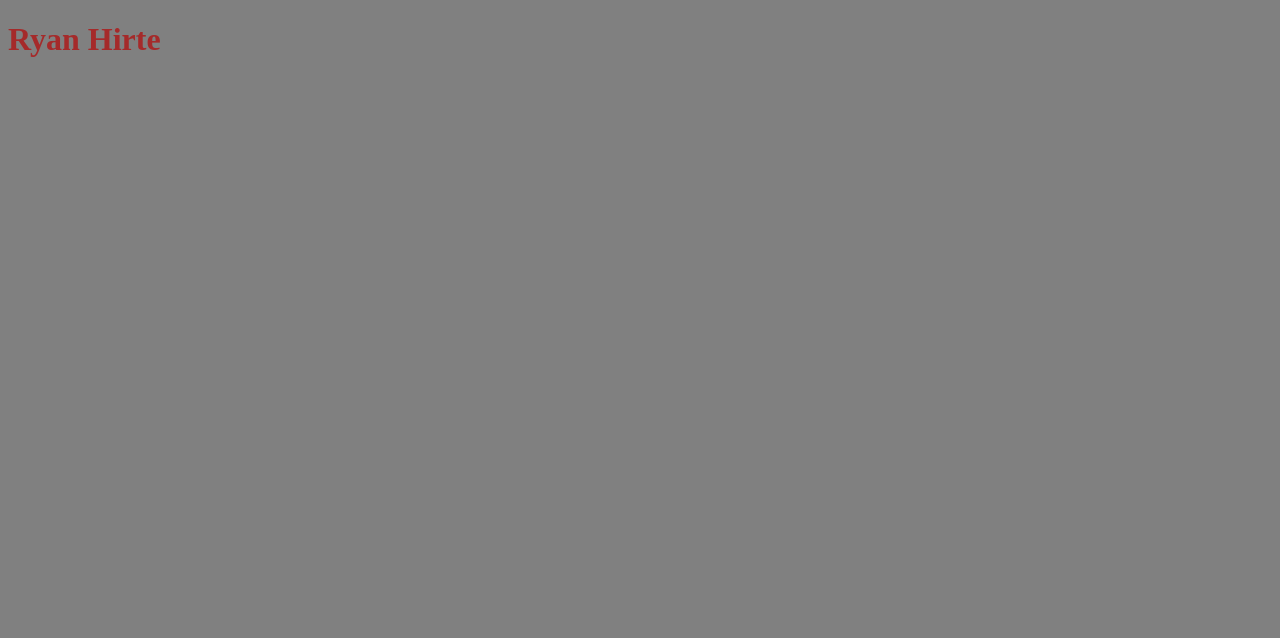
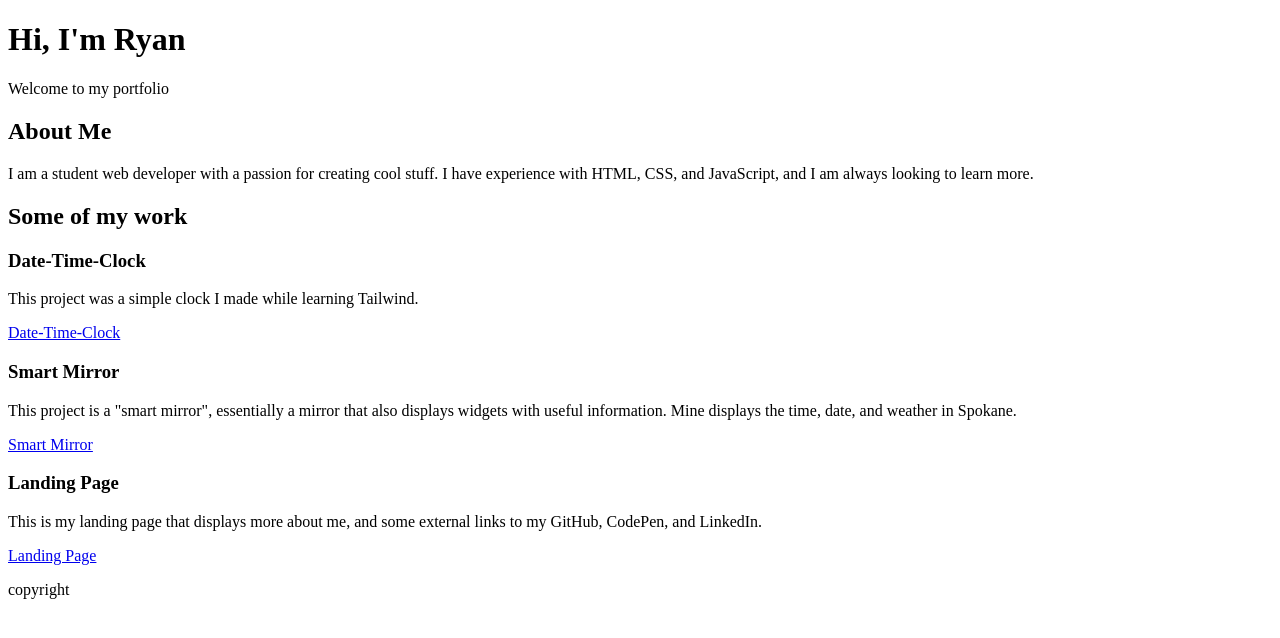
Before and after one commit to RyanHirte/RyanHirte.github.io, a plain HTML site: page index.html in a window 1280 px wide. Drawn offline with Linux system fonts and the light colour scheme.

Commit message:
html finished I think

```diff
--- a/index.html
+++ b/index.html
@@ -1,27 +1,77 @@
 <!DOCTYPE html>
 <html lang="en">
-<head>
-    <meta charset="UTF-8">
-    <meta name="viewport" content="width=device-width, initial-scale=1.0">
-    <title>Web Dev Starter</title>
+  <head>
+    <meta charset="UTF-8" />
+    <meta name="viewport" content="width=device-width, initial-scale=1.0" />
+    <title>Ryan Hirte</title>
 
     <!-- favicons -->
-    <link rel="icon" type="image/png" href="/favicons/favicon-48x48.png" sizes="48x48" />
+    <link
+      rel="icon"
+      type="image/png"
+      href="/favicons/favicon-48x48.png"
+      sizes="48x48"
+    />
     <link rel="icon" type="image/svg+xml" href="/favicons/favicon.svg" />
     <link rel="shortcut icon" href="/favicons/favicon.ico" />
-    <link rel="apple-touch-icon" sizes="180x180" href="/favicons/apple-touch-icon.png" />
+    <link
+      rel="apple-touch-icon"
+      sizes="180x180"
+      href="/favicons/apple-touch-icon.png"
+    />
     <meta name="apple-mobile-web-app-title" content="Web Dev Starter" />
     <link rel="manifest" href="/favicons/site.webmanifest" />
 
     <!-- stylesheet -->
-    <link rel="stylesheet" href="style.css">
+    <link rel="stylesheet" href="style.css" />
 
     <!-- Scripts -->
     <script src="script.js" defer></script>
-</head>
-<body>
-
-    <h1>Ryan Hirte</h1>
-
-</body>
+  </head>
+  <body>
+    <header>
+      <h1>Hi, I'm Ryan</h1>
+      <p>Welcome to my portfolio</p>
+    </header>
+    <main>
+      <section>
+        <h2>About Me</h2>
+        <p>
+          I am a student web developer with a passion for creating cool stuff. I
+          have experience with HTML, CSS, and JavaScript, and I am always
+          looking to learn more.
+        </p>
+      </section>
+      <section>
+        <h2>Some of my work</h2>
+        <div>
+          <h3>Date-Time-Clock</h3>
+          <p>This project was a simple clock I made while learning Tailwind.</p>
+          <a href="https://date-time-tailwind-plum.vercel.app/"
+            >Date-Time-Clock</a
+          >
+        </div>
+        <div>
+          <h3>Smart Mirror</h3>
+          <p>
+            This project is a "smart mirror", essentially a mirror that also
+            displays widgets with useful information. Mine displays the time,
+            date, and weather in Spokane.
+          </p>
+          <a href="https://my-smart-mirror.netlify.app/">Smart Mirror</a>
+        </div>
+        <div>
+          <h3>Landing Page</h3>
+          <p>
+            This is my landing page that displays more about me, and some
+            external links to my GitHub, CodePen, and LinkedIn.
+          </p>
+          <a href="https://mylandingpagerh.netlify.app/">Landing Page</a>
+        </div>
+      </section>
+    </main>
+    <footer>
+      <p>copyright</p>
+    </footer>
+  </body>
 </html>
--- a/style.css
+++ /dev/null
@@ -1,7 +0,0 @@
-body {
-    background: gray;
-}
-
-h1 {
-    color: brown;
-}
```
